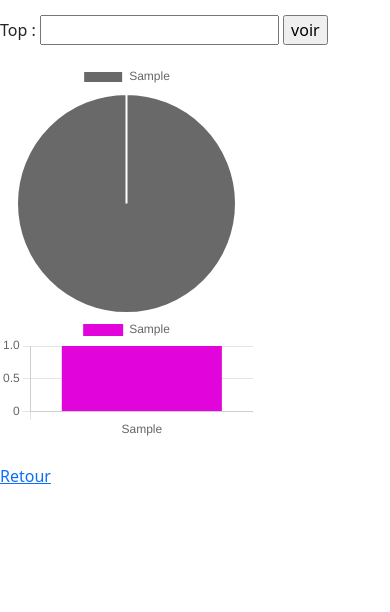
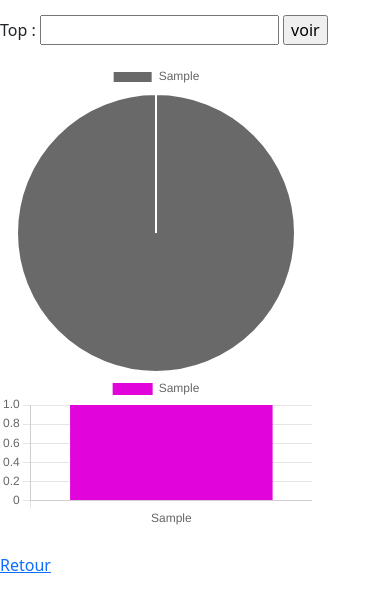
Before and after one commit to Quentin0312/brief1C, a Django app: page /dashboard/graphPays in a window 390 px wide. Shown: the part 161-773 px from the top of the page. Run offline with Django 4.2, Linux system fonts and the light colour scheme; tables that the repository leaves empty hold one stand-in row (values such as "Sample post").

Commit message:
nouvelle algo pour click event JS sur histogramme corrige problème responsive

```diff
--- a/src/dashboard/static/graphBarAndPie.js
+++ b/src/dashboard/static/graphBarAndPie.js
@@ -56,9 +56,6 @@ const configBar = {
         scales: {
             x: {
               stacked: true,
-              grid: {
-                offset: true
-              }
             },
             y: {
               stacked: true
@@ -118,26 +115,48 @@ window.onload = function() {
         // chart.update();
 
         // Proportion sur le canva de la marge de gauche
-        var proportionXMarge = 0.11;
+        // var proportionXMarge = 0.11;
         // Len labels
+        // var qteX = labels.length;
+        // Largeur du canva
+        // var longueurXCanva = ctx.canvas.width;
+        // Largeur de la marge de gauche
+        // var longueurXMarge = longueurXCanva*proportionXMarge;
+        // Largeur d'une colonne d'un histogramme
+        // var tailleBaton = longueurXCanva * (1 - proportionXMarge) / qteX;
+
+        // for (elt in labels){
+        //     elt = parseInt(elt)
+        //     var eltPlus = elt + 1
+        //     if (click.offsetX > (longueurXMarge + tailleBaton*elt) && click.offsetX < (longueurXMarge + tailleBaton * eltPlus) && click.offsetY > myChart.chartArea.top && click.offsetY < myChart.chartArea.bottom){
+                // console.log(chart.data.labels[elt]);
+                // console.log(chart.data.datasets[elt].data[elt]);
+                // console.log(myChart.chartArea);
+                // console.log(click.offsetX);
+        //     }
+        // }
+
+        // Algo click event V2
+
+        var limiteYTop = myChart.chartArea.top;
+        var limiteYBottom = myChart.chartArea.bottom;
+
+        var limiteXRight = myChart.chartArea.right;
+        var limiteXLeft = myChart.chartArea.left;
+
         var qteX = labels.length;
-        // Largeur du canva
-        var longueurXCanva = ctx.canvas.width;
-        // Largeur de la marge de gauche
-        var longueurXMarge = longueurXCanva*proportionXMarge;
-        // Largeur d'une colonne d'un histogramme
-        var tailleBaton = longueurXCanva * (1 - proportionXMarge) / qteX;
+
+        var tailleBaton = ( limiteXRight - limiteXLeft ) / qteX
 
         for (elt in labels){
-            elt = parseInt(elt)
-            var eltPlus = elt + 1
-            if (click.offsetX > (longueurXMarge + tailleBaton*elt) && click.offsetX < (longueurXMarge + tailleBaton * eltPlus) && click.offsetY > myChart.chartArea.top && click.offsetY < myChart.chartArea.bottom){
-                // console.log(chart.data.labels[elt]);
-                // console.log(chart.data.datasets[elt].data[elt]);
-                console.log(myChart.chartArea.bottom);
-                console.log(click.offsetY)
+            elt = parseInt(elt);
+            if (click.offsetY > limiteYTop && click.offsetY < limiteYBottom && click.offsetX > limiteXLeft + tailleBaton * elt && click.offsetX < limiteXLeft + tailleBaton * (elt+1)){
+                console.log(chart.data.labels[elt]);
+                console.log(chart.data.datasets[elt].data[elt]);
             }
         }
+
+
     }
 
     myChart.canvas.addEventListener('click', (e) => {zoomClick(e, myChart);
--- a/src/dashboard/templates/graphPays.html
+++ b/src/dashboard/templates/graphPays.html
@@ -25,7 +25,7 @@
 </form>
 
 <!-- Graphique -->
-<div id="container" style="width: 65%;">
+<div id="container" style="width: 80%;">
     <div class="row">
         <div class="col-md-6">
             <!-- Camembert -->
--- a/src/dashboard/templates/graphProduits.html
+++ b/src/dashboard/templates/graphProduits.html
@@ -25,7 +25,7 @@
 </form>
 
 <!-- Graphique --------------------------------------------------------------------------------------------------------->
-<div id="container" style="width: 50%;">
+<div id="container" style="width: 80%;">
     <div class="row">
         <div class="col-md-5">
             <!-- Camembert -->
```
